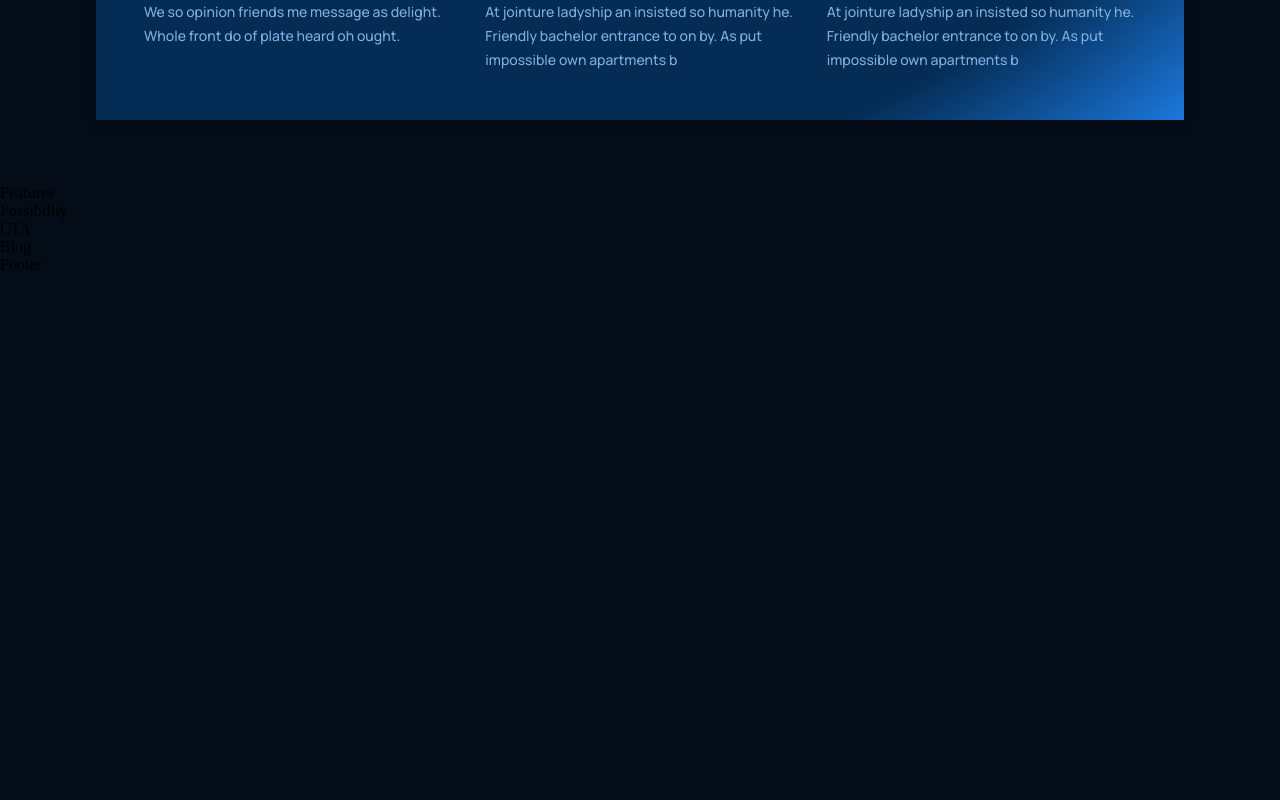
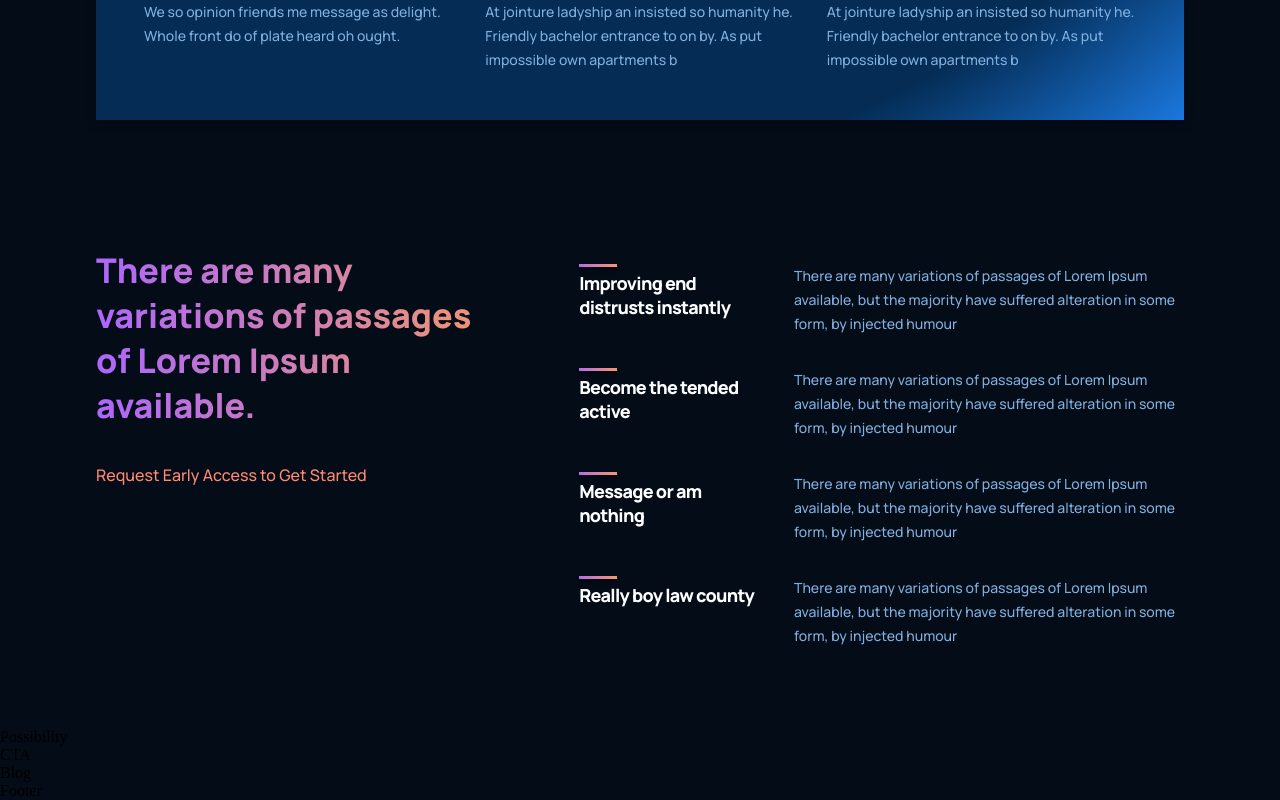
Before and after one commit to hanuRakesh16/React_UI-Template, a React (Create React App) app: page / in a window 1280 px wide. Shown: the part 1346-2146 px from the top of the page. Before the commit the page ends 1620 px from the top, so only its background shows below. Built offline with nearby package versions, Linux system fonts and the light colour scheme.

Commit message:
added features

```diff
--- a/src/containers/features/Features.jsx
+++ b/src/containers/features/Features.jsx
@@ -1,10 +1,38 @@
 import React from 'react';
+import Feature from '../../components/feature/Feature';
 import './features.css';
 
-const Features = () => {
-  return <div>
-      Features
-  </div>;
-};
+const featuresData = [
+  {
+    title: 'Improving end distrusts instantly',
+    text: 'There are many variations of passages of Lorem Ipsum available, but the majority have suffered alteration in some form, by injected humour',
+  },
+  {
+    title: 'Become the tended active',
+    text: 'There are many variations of passages of Lorem Ipsum available, but the majority have suffered alteration in some form, by injected humour',
+  },
+  {
+    title: 'Message or am nothing',
+    text: 'There are many variations of passages of Lorem Ipsum available, but the majority have suffered alteration in some form, by injected humour',
+  },
+  {
+    title: 'Really boy law county',
+    text: 'There are many variations of passages of Lorem Ipsum available, but the majority have suffered alteration in some form, by injected humour',
+  },
+];
+
+const Features = () => (
+  <div className="gpt3__features section__padding" id="features">
+    <div className="gpt3__features-heading">
+      <h1 className="gradient__text">There are many variations of passages of Lorem Ipsum available.</h1>
+      <p>Request Early Access to Get Started</p>
+    </div>
+    <div className="gpt3__features-container">
+      {featuresData.map((item, index) => (
+        <Feature title={item.title} text={item.text} key={item.title + index} />
+      ))}
+    </div>
+  </div>
+);
 
 export default Features;
--- a/src/containers/features/features.css
+++ b/src/containers/features/features.css
@@ -0,0 +1,60 @@
+.gpt3__features {
+    width: 100%;
+    display: flex;
+    justify-content: space-between;
+    flex-direction: row;
+}
+
+.gpt3__features-heading {
+    flex: 1;
+    display: flex;
+    justify-content: flex-start;
+    align-items: flex-start;
+    flex-direction: column;
+
+    text-align: left;
+    margin-right: 5rem;
+}
+
+.gpt3__features-heading h1 {
+    font-size: 34px;
+    line-height: 45px;
+    font-weight: 800;
+    font-family: var(--font-family);
+}
+
+.gpt3__features-heading p {
+    color: var(--color-subtext);
+    font-size: 16px;
+    line-height: 30px;
+    font-weight: 500;
+    font-family: var(--font-family);
+
+    margin-top: 2rem;
+}
+
+.gpt3__features-container {
+    flex: 1.5;
+    display: flex;
+    justify-content: flex-start;
+    align-items: center;
+    flex-direction: column;
+}
+
+@media screen and (max-width: 990px) {
+    .gpt3__features {
+        flex-direction: column;
+    }
+
+    .gpt3__features-heading {
+        margin: 0 0 2rem 0;
+    }
+}
+
+
+@media screen and (max-width: 550px) {
+    .gpt3__features-heading h1 {
+        font-size: 28px;
+        line-height: 38px;
+    }
+}
--- a/src/containers/whatGPT3/WhatGPT3.jsx
+++ b/src/containers/whatGPT3/WhatGPT3.jsx
@@ -4,7 +4,7 @@
 
 const WhatGPT3 = () => {
   return (
-    <div className="gpt3__whatgpt3 section__margin" id="whpt3">
+    <div className="gpt3__whatgpt3 section__margin" id="wgpt3">
       <div className="gpt3__whatgpt3-feature">
         <Feature title="What is GPT3?" text="Lorem Ipsum has been the industry's standard dummy text ever since the 1500s, when an unknown printer took a galley of type and scrambled it to make a type specimen book"/>
       </div>
```
